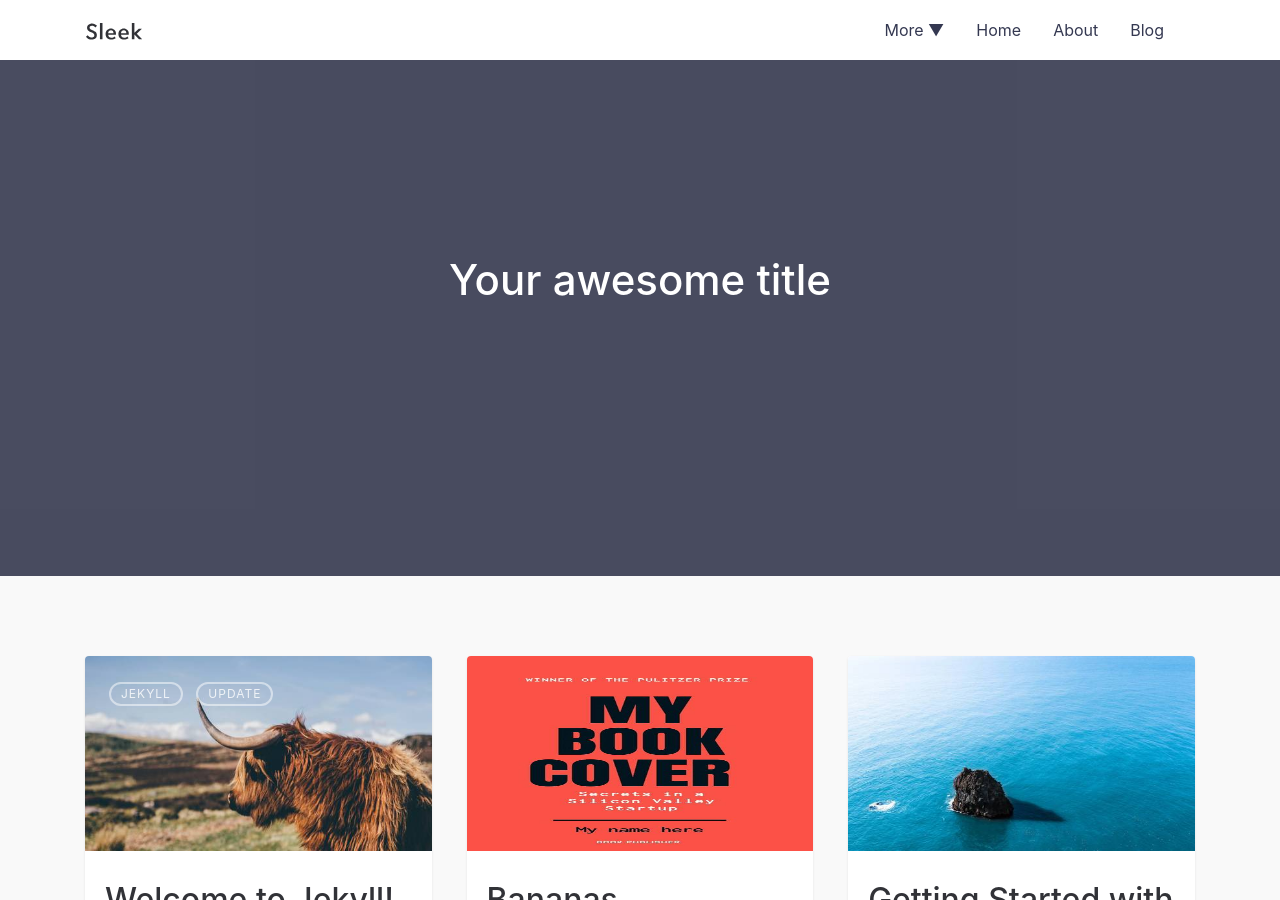
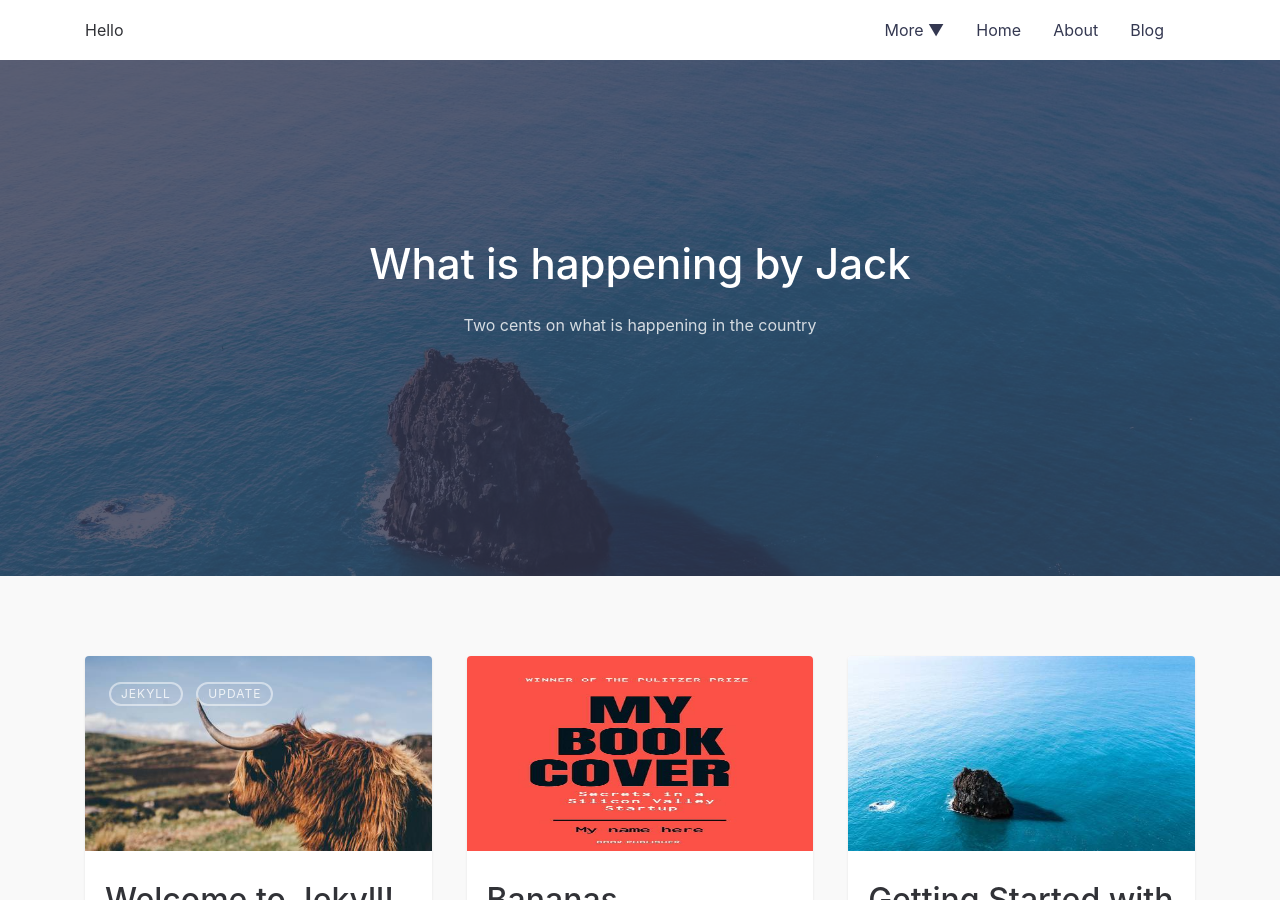
Before and after one commit to JiaCherng/bookimu, a Jekyll site: the page built from docs/pages/index.md, in a window 1280 px wide and 900 px high. Built offline with Jekyll 4.4.1, drawn with Linux system fonts in a browser that asks for light colours; some of the changed text lies outside the part shown.

Commit message:
edit title, description, and added social links

```diff
--- a/docs/_config.yml
+++ b/docs/_config.yml
@@ -18,20 +18,50 @@
 # You can create any custom variable you would like, and they will be accessible
 # in the templates via {{ site.myvariable }}.
 
-title: Your awesome title
-email: your-email@example.com
+title: What is happening by Jack
+email: brightnightsdarklights@example.com
 description: >- # this means to ignore newlines until "baseurl:"
   Write an awesome description for your new site here. You can edit this
   line in _config.yml. It will appear in your document head meta (for
   Google search results) and in your feed.xml site description.
 #baseurl: "/bookimu/" # the subpath of your site, e.g. /blog
-url: "" # the base hostname & protocol for your site, e.g. http://example.com
-twitter_username: jekyllrb
-github_username:  jekyll
+#url: "" # the base hostname & protocol for your site, e.g. http://example.com
+
 
 # Build settings
 markdown: GFM
+
 #remote_theme: janczizikow/sleek
+# SEO PLUGIN
+social:
+  name: Your Name
+  links:
+    - https://twitter.com/BenBalter
+    - https://www.facebook.com/ben.balter
+    - https://www.linkedin.com/in/BenBalter
+    - https://plus.google.com/+BenBalter
+    - https://github.com/benbalter
+    - https://keybase.io/benbalter
+tagline: >
+  Two cents on what is happening in the country
+
+hero_img: posts/sleek_lg.jpeg # Main background image: use the path from /assets/img/ => This will output /assets/img/posts/sleek_lg.jpeg
+
+email: your-email@domain.com # email for form submission
+
+twitter_username: jan_czizikow # replace with your_twitter_username or comment to remove link from footer
+github_username:  janczizikow # replace with your_github_username or comment to remove link from footer
+instagram_username: shanlongjj # replace with your_instagram_username or comment to remove link from footer
+
+disqus:
+  shortname: janczizikow # to enable comments replace with your_disqus_shortname
+
+# google_tag_manager: GTM-XXXXXXX # Uncomment to enable GTM. Replace GTM-XXXXXXX with your GTM container ID
+
+service_worker: true
+
+compress_html:
+  clippings: all
 
 
 plugins:
--- a/docs/_includes/header.html
+++ b/docs/_includes/header.html
@@ -3,7 +3,8 @@
     <div class="header__inner">
       <a class="header__logo" href="{{ '/' | relative_url }}">
         <div class="header__logo--container">
-          {% include logo.svg %}
+          <!--{% include logo.svg %}-->
+          Hello
         </div>
       </a>
       <nav class="header__links">
```
Also changed, not shown: docs/sw.js (+1 -1 lines), docs/assets/img/favicon.jpeg (renamed from docs/assets/img/favicon.jpg).
